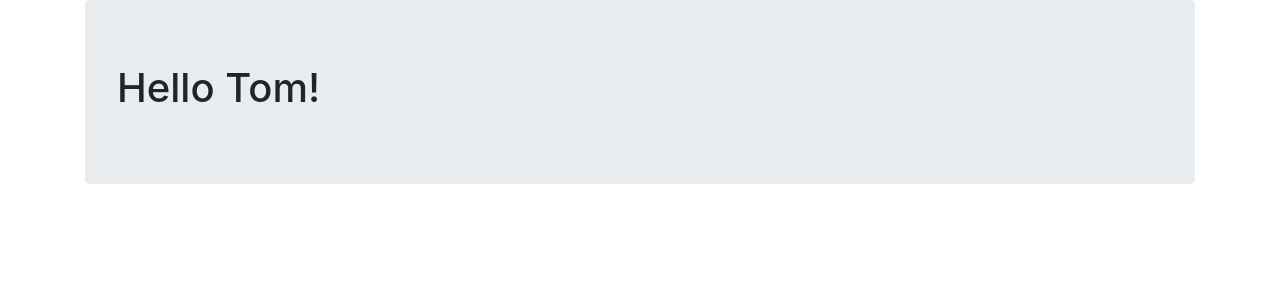
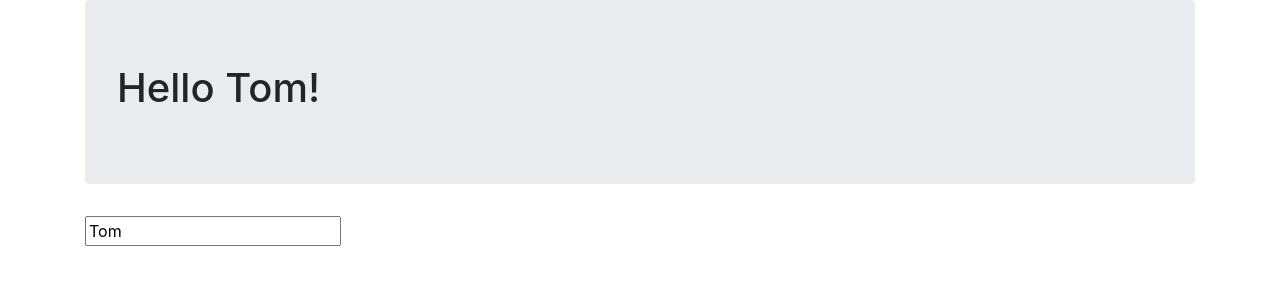
Before and after one commit to tvandevoorde/ordina-kickstarter-angular-practice, an Angular app in the folder HelloWorld/: page / in a window 1280 px wide. Shown: the top 300 px of the page. Built offline with nearby package versions, Linux system fonts and the light colour scheme.

Commit message:
NgModel input
added FormsModule and input with two-way-binding

```diff
--- a/HelloWorld/src/app/app.component.html
+++ b/HelloWorld/src/app/app.component.html
@@ -2,4 +2,5 @@
   <div class="jumbotron">
     <h1>Hello {{ title }}!</h1>
   </div>
+  <input type="text" [(ngModel)]="title" />
 </div>
--- a/HelloWorld/src/app/app.module.ts
+++ b/HelloWorld/src/app/app.module.ts
@@ -1,5 +1,6 @@
 import { BrowserModule } from '@angular/platform-browser';
 import { NgModule } from '@angular/core';
+import { FormsModule } from '@angular/forms';
 
 import { AppComponent } from './app.component';
 
@@ -8,7 +9,8 @@ import { AppComponent } from './app.component';
     AppComponent
   ],
   imports: [
-    BrowserModule
+    BrowserModule,
+    FormsModule
   ],
   providers: [],
   bootstrap: [AppComponent]
```
